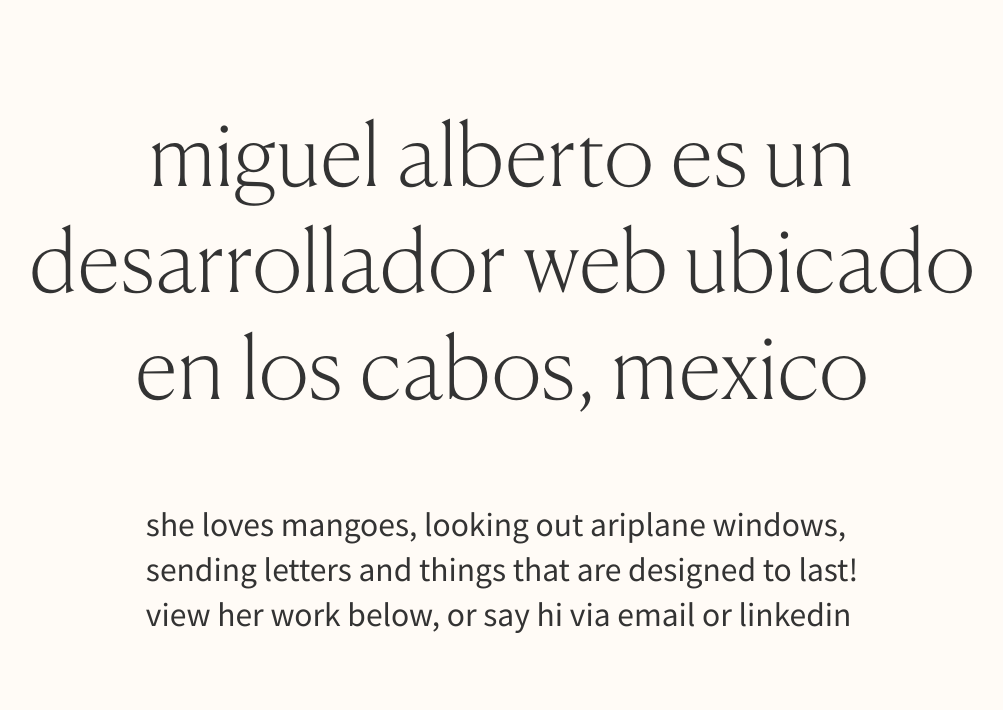
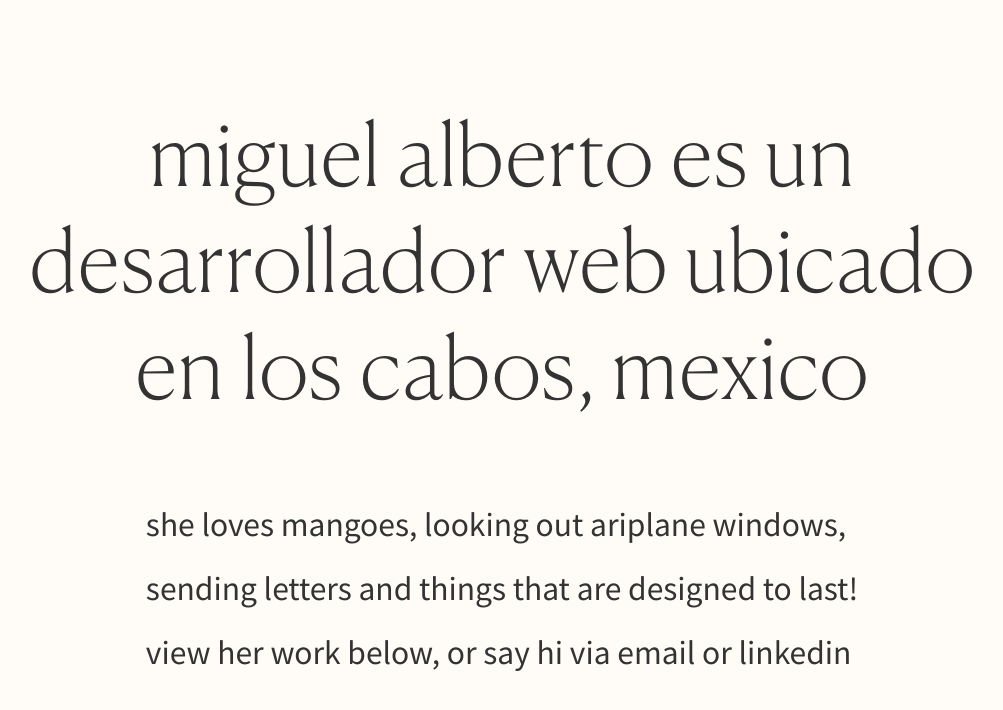
Before and after one commit to Miguel5040/Portafolio-web-v2, a React (Vite) app: page / in a window 1280 px wide. Shown: the top 710 px of the page, without its empty margins (138-1141 px from the left). Built offline with nearby package versions, Linux system fonts and the light colour scheme.

Commit message:
Estructura basica Sobre mi terminada

```diff
--- a/src/App.jsx
+++ b/src/App.jsx
@@ -1,4 +1,5 @@
 import Hero from "./components/Hero"
+import About from "./components/About"
 
 const App = () => {
 
--- /dev/null
+++ b/src/components/About.jsx
@@ -0,0 +1,25 @@
+
+const About = () => (
+    <section className="flex flex-col lg:flex-row max-w-[1120px] mx-[16px] md:mx-[40px] lg:mx-[48px] xl:mx-[80px] mt-[80px] sm:mt-[100px] lg:mt-[120px] gap-10">
+
+        <div className="w-1/3 flex justify-start items-center">
+            <div className="max-w-[300px]">
+                <img className="aspect-square object-cover rounded-full border-2 border-[#333] p-2" src="./images/foto.jpg" alt="imagen de perfil" />
+            </div>
+        </div>
+
+        <article className="w-2/3">
+            <div className="text-[30px]">
+                <p className="mb-[30px]">
+                    Apasionado por crear experiencias digitales únicas y funcionales. Mi enfoque se centra en la innovación y la creatividad para superar desafíos y ofrecer resultados excepcionales.
+                </p>
+                <p>
+                    Persona trabajadora y dedicada, si estás buscando a alguien que aporte pasión y determinación a tu equipo, ¡aquí estoy yo!
+                </p>
+            </div>
+        </article>
+
+    </section>
+)
+
+export default About
--- a/src/index.css
+++ b/src/index.css
@@ -11,17 +11,19 @@
 body {
     background-color: #fffbf6;
     font-size: 18px;
-    display: flex;
-    justify-content: center;
+    min-height: 100vh;
 
     font-family: "Noto Sans JP", sans-serif;
     font-weight: 300;   /*  300 o 400 por probar */
     font-style: normal;
     color: #333;
+
+    margin-bottom: 50px;  /* Estilo temporal BORRAR ELIMINAR */
 }
 
 #root {
+    height: 100%;
     display: flex;
-    justify-content: center;
-    max-width: 1120px;
+    flex-direction: column;
+    align-items: center;
 }
--- a/src/sub-components/Introduction.jsx
+++ b/src/sub-components/Introduction.jsx
@@ -2,13 +2,13 @@
 const Introduction = () => (
     <div className="font-noto-sans text-[24px] md:text-[30px] leading-[40px]  lg:leading-[45px] font-normal">
         <div className="lg:flex lg:flex-col hidden">
-            <div>
+            <div className="h-[64px]">
                 she loves mangoes, looking out ariplane windows,
             </div>
-            <div>
+            <div className="h-[64px]">
                 sending letters and things that are designed to last!
             </div>
-            <div>
+            <div className="h-[64px]">
                 view her work below, or say hi via email or linkedin
             </div>
         </div>
--- a/tailwind.config.js
+++ b/tailwind.config.js
@@ -7,11 +7,13 @@ export default {
   theme: {
     extend: {},
     screens: {
-      // 'sm': '640px',
+      'sm': '480px',
 
       'md': '768px',
 
-      'lg': '992px'
+      'lg': '992px',
+
+      'xl': '1280px'
     },
     fontFamily: {
       'inter': ['"Inter"'],
```
Also changed, not shown: public/images/foto.jpg (added).
